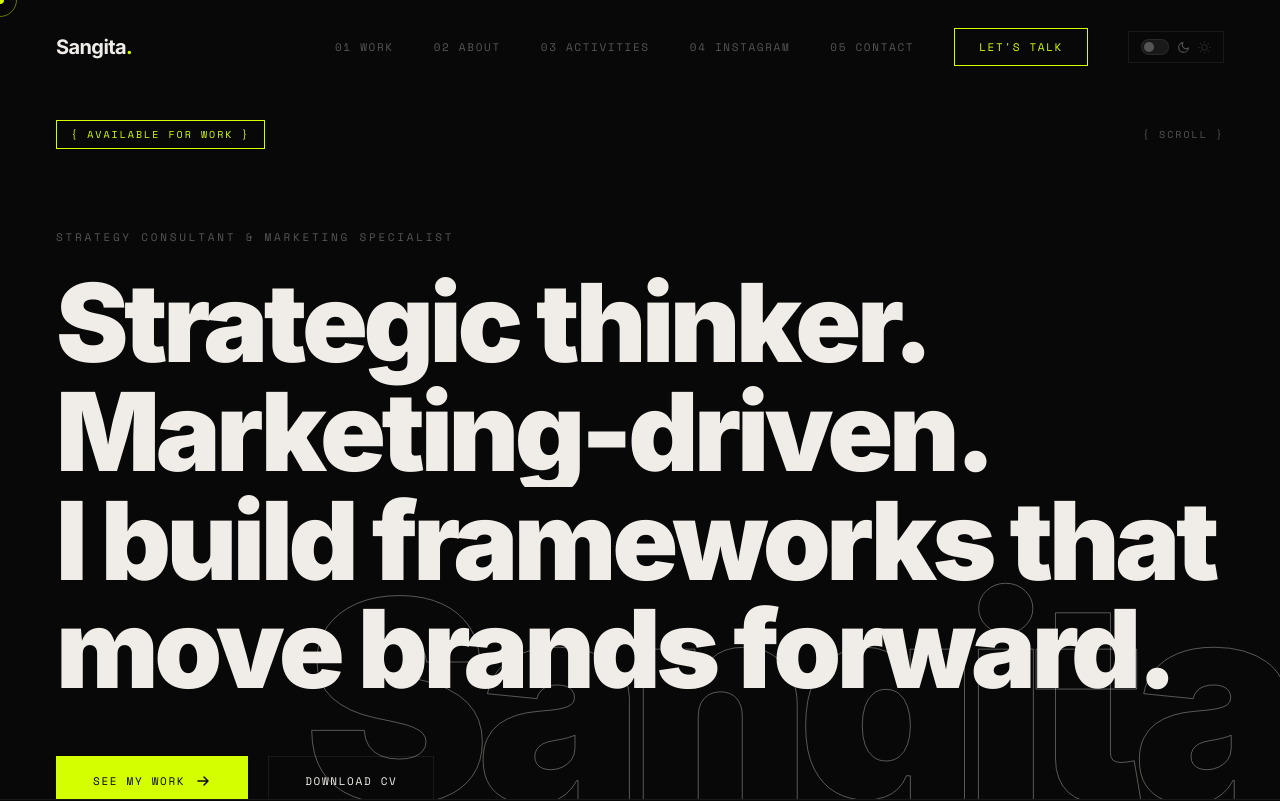
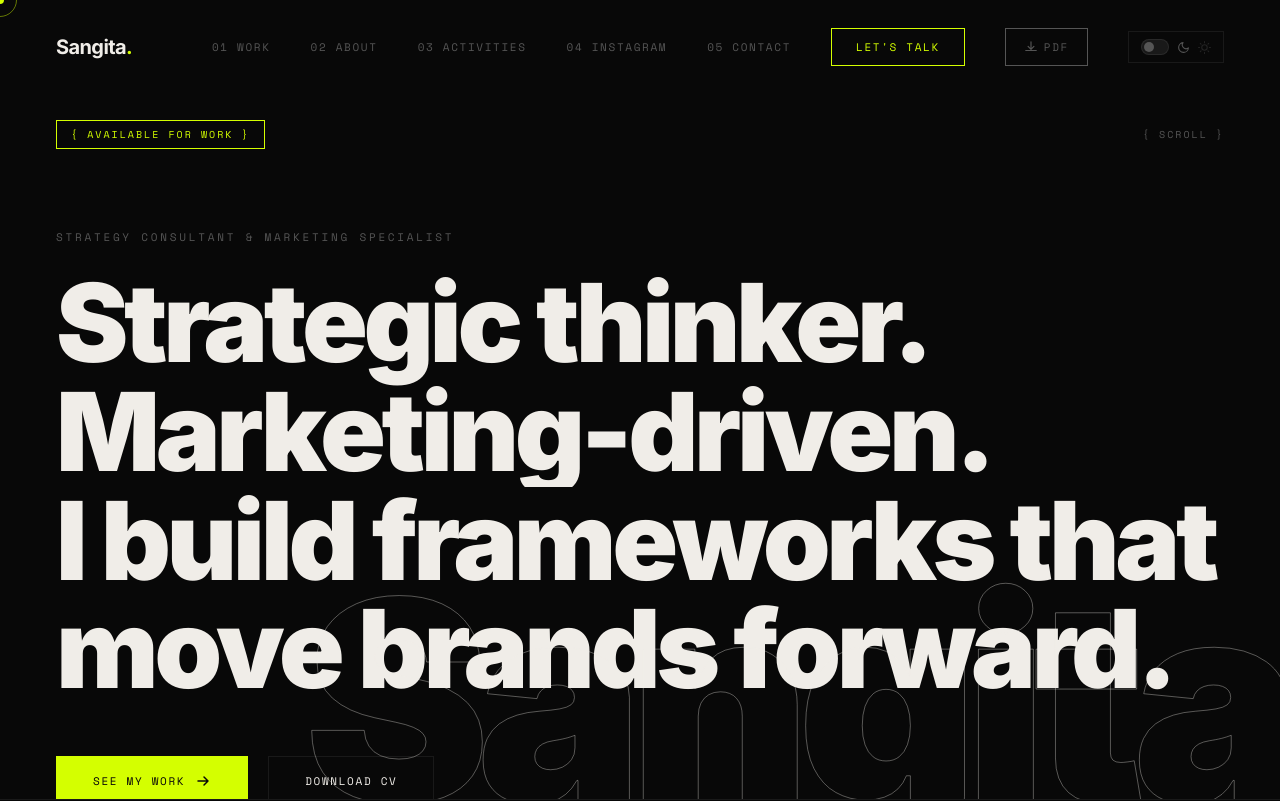
Before and after one commit to sangita19chakraborty/sangita19chakraborty.github.io, a React (Vite) app: page / in a window 1280 px wide. Shown: the top 801 px of the page. Built offline with nearby package versions, Linux system fonts and the light colour scheme.

Commit message:
feat: added pdf functionality

```diff
--- a/package.json
+++ b/package.json
@@ -11,6 +11,7 @@
     "deploy": "npm run build && gh-pages -d dist -b gh-pages"
   },
   "dependencies": {
+    "html2pdf.js": "^0.14.0",
     "react": "^19.2.4",
     "react-dom": "^19.2.4"
   },
@@ -28,5 +29,6 @@
     "typescript": "~5.9.3",
     "typescript-eslint": "^8.57.0",
     "vite": "^8.0.1"
-  }
+  },
+  "packageManager": "yarn@4.1.0+sha512.5b7bc055cad63273dda27df1570a5d2eb4a9f03b35b394d3d55393c2a5560a17f5cef30944b11d6a48bcbcfc1c3a26d618aae77044774c529ba36cb771ad5b0f"
 }
--- a/src/components/Navbar.css
+++ b/src/components/Navbar.css
@@ -75,6 +75,36 @@
   color: var(--accent-fg);
 }
 
+/* PDF download button */
+.nav__pdf-btn {
+  display: flex;
+  align-items: center;
+  gap: 6px;
+  font-family: var(--font-mono);
+  font-size: 11px;
+  letter-spacing: 0.15em;
+  text-transform: uppercase;
+  padding: 10px 18px;
+  border: 1px solid var(--text-muted);
+  color: var(--text-muted);
+  background: none;
+  cursor: none;
+  transition: border-color 0.3s, color 0.3s;
+}
+.nav__pdf-btn:hover:not(:disabled) {
+  border-color: var(--accent);
+  color: var(--accent);
+}
+.nav__pdf-btn:disabled {
+  opacity: 0.6;
+}
+@keyframes spin {
+  to { transform: rotate(360deg); }
+}
+.nav__pdf-spin {
+  animation: spin 0.8s linear infinite;
+}
+
 .nav__burger { display: none; }
 
 /* Mobile */
@@ -95,6 +125,7 @@
   }
   .nav__links--open { transform: translateX(0); }
   .nav__link { font-size: 24px; letter-spacing: 0.05em; color: var(--text); }
+  .nav__pdf-btn { font-size: 14px; padding: 12px 28px; }
 
   .nav__burger {
     display: flex;
--- a/src/components/Navbar.tsx
+++ b/src/components/Navbar.tsx
@@ -1,11 +1,22 @@
 import { useEffect, useState } from 'react';
 import { SITE, NAV_LINKS } from '../constants/content';
 import ThemeToggle from './ThemeToggle';
+import { downloadPortfolioPDF } from '../utils/downloadPDF';
 import './Navbar.css';
 
 export default function Navbar() {
   const [scrolled, setScrolled] = useState(false);
   const [menuOpen, setMenuOpen] = useState(false);
+  const [downloading, setDownloading] = useState(false);
+
+  const handleDownload = async () => {
+    setDownloading(true);
+    try {
+      await downloadPortfolioPDF();
+    } finally {
+      setDownloading(false);
+    }
+  };
 
   useEffect(() => {
     const onScroll = () => setScrolled(window.scrollY > 40);
@@ -39,6 +50,26 @@ export default function Navbar() {
         <a href="#contact" className="nav__cta" data-hover onClick={() => handleNavClick('#contact')}>
           Let's Talk
         </a>
+        <button
+          className="nav__pdf-btn"
+          onClick={handleDownload}
+          disabled={downloading}
+          data-hover
+          title="Download portfolio as PDF"
+          aria-label="Download portfolio as PDF"
+        >
+          {downloading ? (
+            <svg width="14" height="14" viewBox="0 0 24 24" fill="none" className="nav__pdf-spin">
+              <circle cx="12" cy="12" r="10" stroke="currentColor" strokeWidth="2" strokeDasharray="31.4" strokeDashoffset="10"/>
+            </svg>
+          ) : (
+            <svg width="14" height="14" viewBox="0 0 24 24" fill="none">
+              <path d="M12 3v12M7 11l5 5 5-5" stroke="currentColor" strokeWidth="2" strokeLinecap="round" strokeLinejoin="round"/>
+              <path d="M3 18h18" stroke="currentColor" strokeWidth="2" strokeLinecap="round"/>
+            </svg>
+          )}
+          <span>{downloading ? 'Generating…' : 'PDF'}</span>
+        </button>
         <ThemeToggle />
       </nav>
 
--- /dev/null
+++ b/src/utils/downloadPDF.ts
@@ -0,0 +1,104 @@
+export async function downloadPortfolioPDF() {
+  // Each section is captured individually so page height matches content exactly.
+  // This avoids blank pages caused by min-height: 100vh and ensures canvas
+  // cube animations (which run via rAF, not CSS) are removed before capture.
+
+  // eslint-disable-next-line @typescript-eslint/no-explicit-any
+  const [h2cMod, jsPDFMod]: [any, any] = await Promise.all([
+    import('html2canvas'),
+    import('jspdf'),
+  ]);
+  // eslint-disable-next-line @typescript-eslint/no-explicit-any
+  const html2canvas: (el: HTMLElement, opts: Record<string, any>) => Promise<HTMLCanvasElement> = h2cMod.default ?? h2cMod;
+  // eslint-disable-next-line @typescript-eslint/no-explicit-any
+  const jsPDF: new (opts: Record<string, any>) => any = jsPDFMod.jsPDF ?? jsPDFMod.default;
+
+  // ── 1. CSS overrides: reveal animations, hide decorations, auto section heights ──
+  const style = document.createElement('style');
+  style.id = 'pdf-override';
+  style.textContent = `
+    [data-reveal] { opacity: 1 !important; transform: none !important; filter: blur(0) !important; transition: none !important; }
+    .reveal-line__inner, .hero__line-inner { transform: translateY(0) !important; transition: none !important; }
+    *, *::before, *::after { transition: none !important; animation: none !important; }
+    .nav, .cursor-dot, .cursor-ring { display: none !important; }
+    html { scroll-snap-type: none !important; }
+    section { scroll-snap-align: none !important; scroll-snap-stop: unset !important; min-height: auto !important; }
+  `;
+  document.head.appendChild(style);
+
+  // ── 2. Physically remove canvas elements so rAF pixel buffers are not captured ──
+  type CanvasEntry = { c: HTMLCanvasElement; parent: Element; before: ChildNode | null };
+  const removedCanvases: CanvasEntry[] = [];
+  document.querySelectorAll<HTMLCanvasElement>('canvas').forEach(c => {
+    removedCanvases.push({ c, parent: c.parentElement!, before: c.nextSibling as ChildNode | null });
+    c.remove();
+  });
+
+  // ── 3. Force hero inline-animated elements visible (set via JS timeouts) ──
+  type Saved = { el: HTMLElement; opacity: string; transform: string; transition: string };
+  const saved: Saved[] = [];
+  document.querySelectorAll<HTMLElement>('[data-hero-reveal], .hero__line-inner').forEach(el => {
+    saved.push({ el, opacity: el.style.opacity, transform: el.style.transform, transition: el.style.transition });
+    el.style.opacity = '1';
+    el.style.transform = 'none';
+    el.style.transition = 'none';
+  });
+
+  const prevScroll = window.scrollY;
+  window.scrollTo(0, 0);
+  // Wait for layout reflow after min-height change and canvas removal
+  await new Promise<void>(r => setTimeout(r, 200));
+
+  const restore = () => {
+    saved.forEach(s => {
+      s.el.style.opacity = s.opacity;
+      s.el.style.transform = s.transform;
+      s.el.style.transition = s.transition;
+    });
+    removedCanvases.forEach(({ c, parent, before }) => {
+      if (before) { parent.insertBefore(c, before); } else { parent.appendChild(c); }
+    });
+    document.getElementById('pdf-override')?.remove();
+    window.scrollTo(0, prevScroll);
+  };
+
+  try {
+    const sections = Array.from(document.querySelectorAll<HTMLElement>('main > section'));
+    const vw = window.innerWidth;
+    const PX_MM = 0.264583;
+    // eslint-disable-next-line @typescript-eslint/no-explicit-any
+    let pdf: any = null;
+
+    for (const sec of sections) {
+      const h = sec.scrollHeight;
+      const wMm = +(vw * PX_MM).toFixed(2);
+      const hMm = +(h * PX_MM).toFixed(2);
+      const orient: 'l' | 'p' = wMm >= hMm ? 'l' : 'p';
+
+      const cvs = await html2canvas(sec, {
+        scale: 1.5,
+        useCORS: true,
+        allowTaint: true,
+        scrollX: 0,
+        scrollY: 0,
+        width: vw,
+        height: h,
+        windowWidth: vw,
+        windowHeight: h,
+        backgroundColor: '#080808',
+        logging: false,
+      });
+
+      if (!pdf) {
+        pdf = new jsPDF({ unit: 'mm', format: [wMm, hMm], orientation: orient, compress: true });
+      } else {
+        pdf.addPage([wMm, hMm], orient);
+      }
+      pdf.addImage(cvs.toDataURL('image/jpeg', 0.92), 'JPEG', 0, 0, wMm, hMm);
+    }
+
+    pdf?.save('portfolio.pdf');
+  } finally {
+    restore();
+  }
+}
```
Also changed, not shown: src/types/html2pdf.d.ts (added, +19 -0 lines), 1 other file (tests, documents, lock files or other folders).
